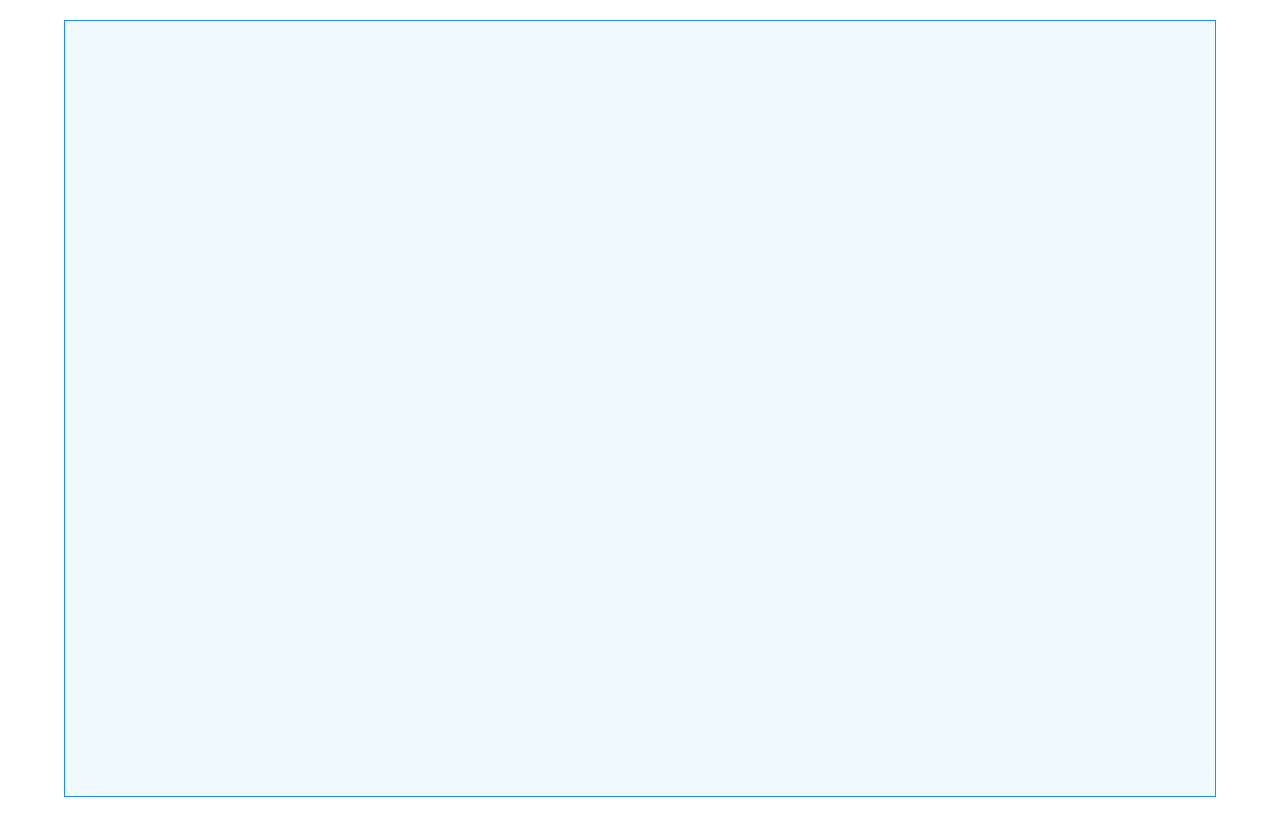
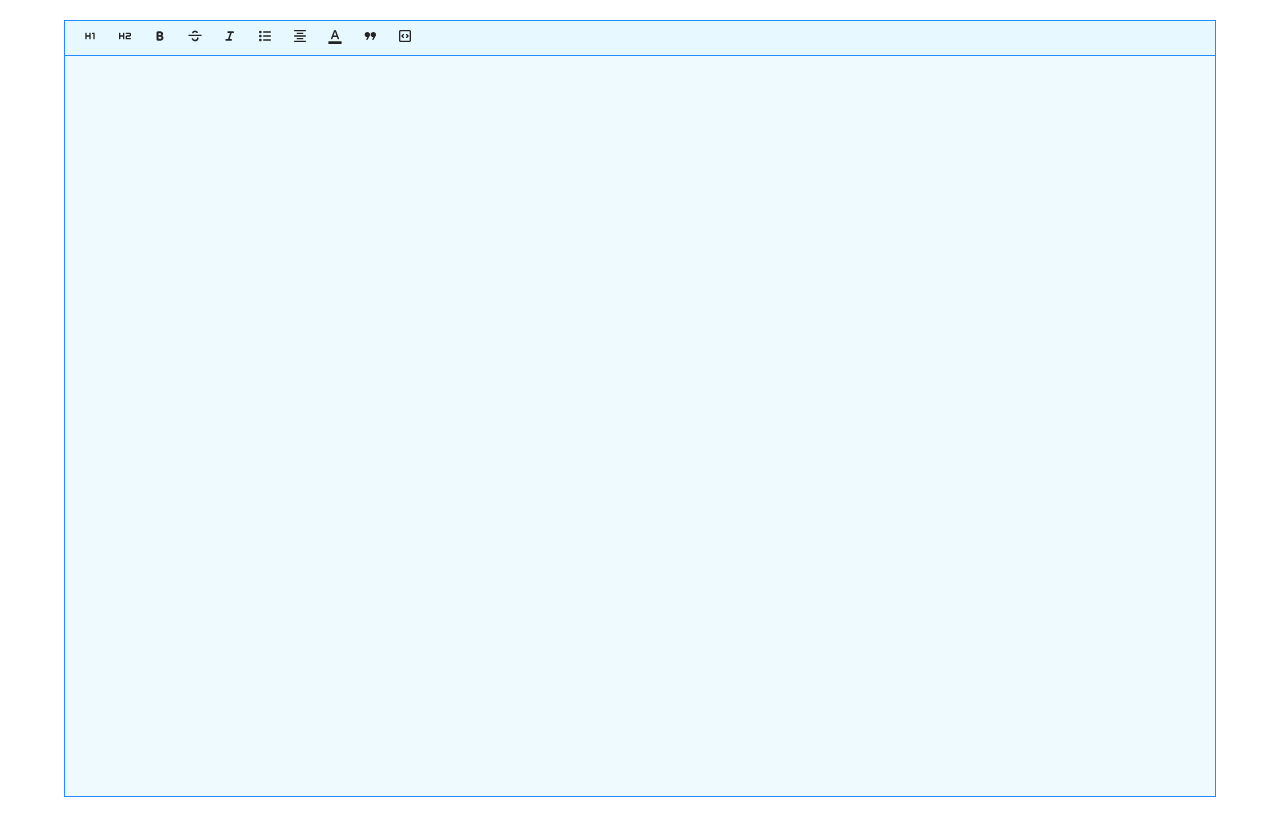
Before and after one commit to KUN1007/kun-vue3-ts-editor, a Vue app: page / in a window 1280 px wide. Before the commit the page ends 800 px from the top, so only its background shows below. Built offline with nearby package versions, Linux system fonts and the light colour scheme.

Commit message:
feat: toolbar frame

```diff
--- a/src/components/KUNEditor.vue
+++ b/src/components/KUNEditor.vue
@@ -1,5 +1,6 @@
 <script setup lang="ts">
 import { onMounted, ref } from 'vue'
+import KUNToolbar from './KUNToolbar.vue'
 
 // kunditor ref
 const kunditor = ref<HTMLElement | null>(null)
@@ -58,6 +59,8 @@ const getPlainText = () => {
 
 <template>
   <div class="kun-container">
+    <KUNToolbar />
+
     <div
       tabindex="0"
       ref="kunditor"
--- a/src/components/KUNToolbar.vue
+++ b/src/components/KUNToolbar.vue
@@ -1,10 +1,82 @@
-<script setup lang="ts"></script>
+<script setup lang="ts">
+import { Icon } from '@iconify/vue'
+</script>
 
 <template>
   <div class="kun-toolbar">
-    <div class="btn"></div>
+    <!-- kunditor button -->
+    <div class="btn">
+      <!-- font size -->
+      <div class="kun-group">
+        <span><Icon icon="material-symbols:format-h1-rounded" /></span>
+        <span><Icon icon="material-symbols:format-h2-rounded" /></span>
+      </div>
+
+      <!-- font style -->
+      <div class="kun-group">
+        <span><Icon icon="material-symbols:format-bold-rounded" /></span>
+        <span>
+          <Icon icon="material-symbols:strikethrough-s-rounded" />
+        </span>
+        <span><Icon icon="material-symbols:format-italic-rounded" /></span>
+      </div>
+
+      <!-- list style -->
+      <div class="kun-group">
+        <span>
+          <Icon icon="material-symbols:format-list-bulleted-rounded" />
+        </span>
+      </div>
+
+      <!-- text position -->
+      <div class="kun-group">
+        <span>
+          <Icon icon="material-symbols:format-align-center-rounded" />
+        </span>
+      </div>
+
+      <!-- text color -->
+      <div class="kun-group">
+        <span>
+          <Icon icon="material-symbols:format-color-text-rounded" />
+        </span>
+      </div>
+
+      <!-- quote, code -->
+      <div class="kun-group">
+        <span>
+          <Icon icon="material-symbols:format-quote-rounded" />
+        </span>
+        <span>
+          <Icon icon="material-symbols:code-blocks-outline-rounded" />
+        </span>
+      </div>
+    </div>
+
+    <!-- some kunditor functions -->
     <div class="func"></div>
   </div>
 </template>
 
-<style lang="scss" scoped></style>
+<style lang="scss" scoped>
+.kun-toolbar {
+  background-color: var(--kungalgame-trans-blue-0);
+  border-bottom: 1px solid var(--kungalgame-blue-4);
+  width: 100%;
+}
+
+.btn {
+  display: flex;
+  flex-wrap: wrap;
+  padding: 5px;
+
+  .kun-group {
+    display: flex;
+
+    span {
+      margin-left: 5px;
+      padding: 2px 7px;
+    }
+  }
+}
+</style>
```
